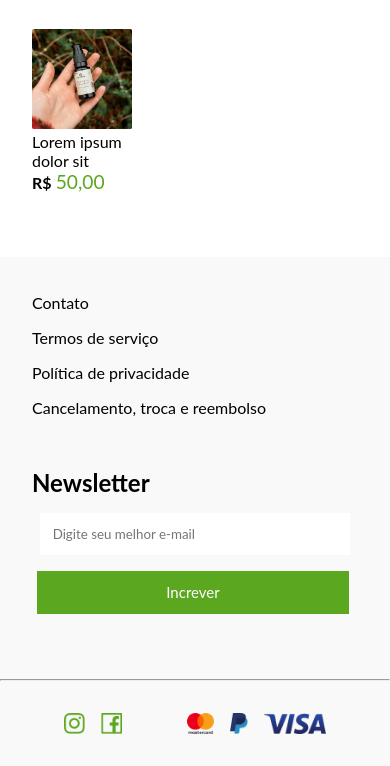
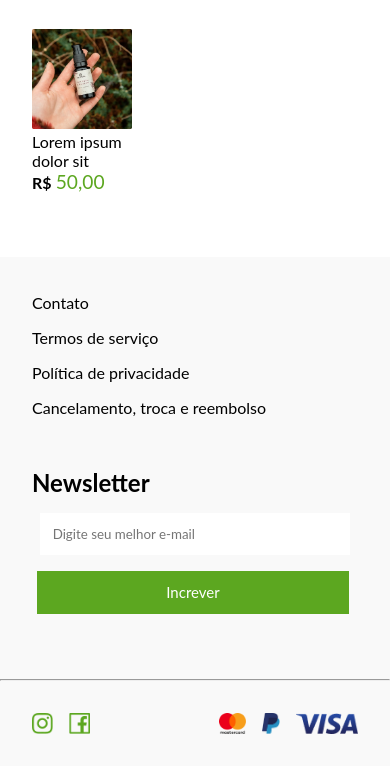
Before and after one commit to Luiz-gustavo-da-silva/selfcare_eject, a plain HTML site: page index.html in a window 390 px wide. Shown: the part 1167-1933 px from the top of the page. Drawn offline with nearby package versions, Linux system fonts and the light colour scheme.

Commit message:
Update style.css

```diff
--- a/style/style.css
+++ b/style/style.css
@@ -258,6 +258,10 @@ hr{
 #sectioncapa img{
     height: 100%;
 }
+#divinferior {
+    padding-left: 2rem;
+    padding-right: 2rem;
+}
 }
 
 
```
